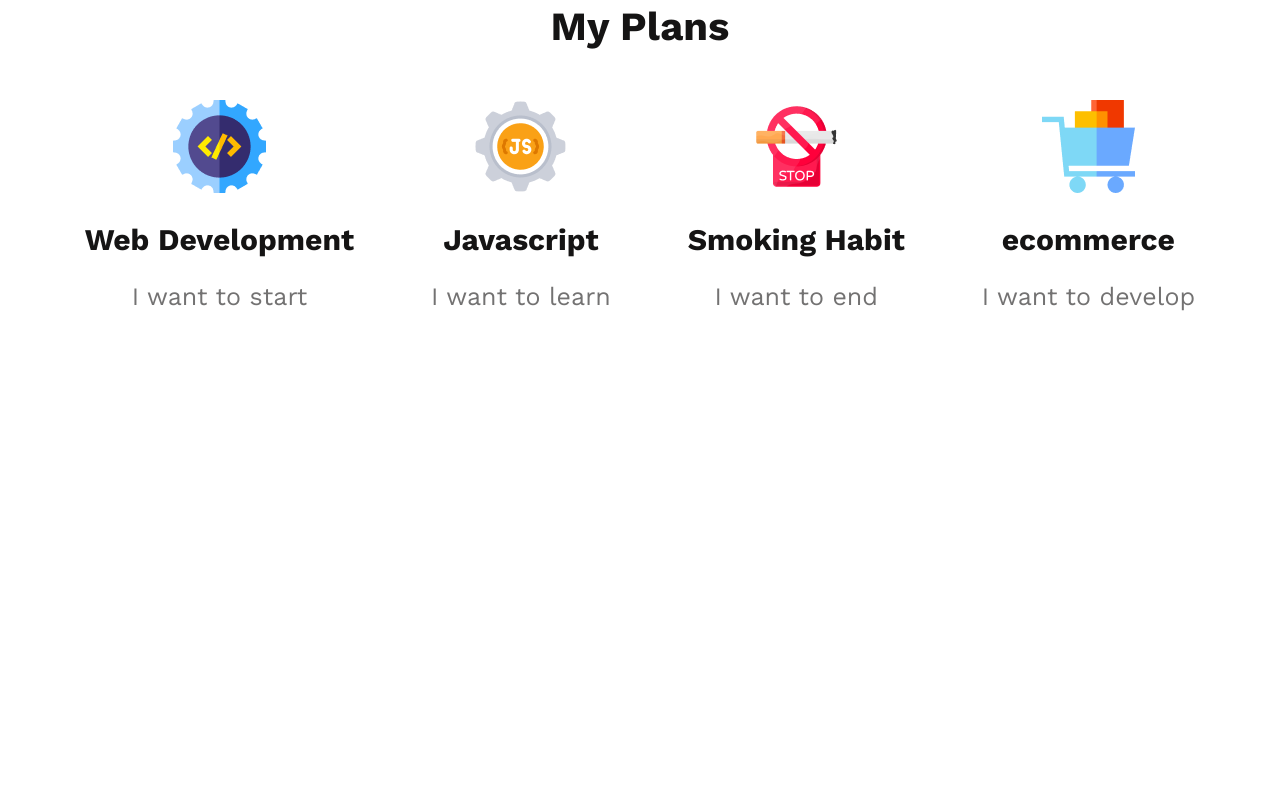
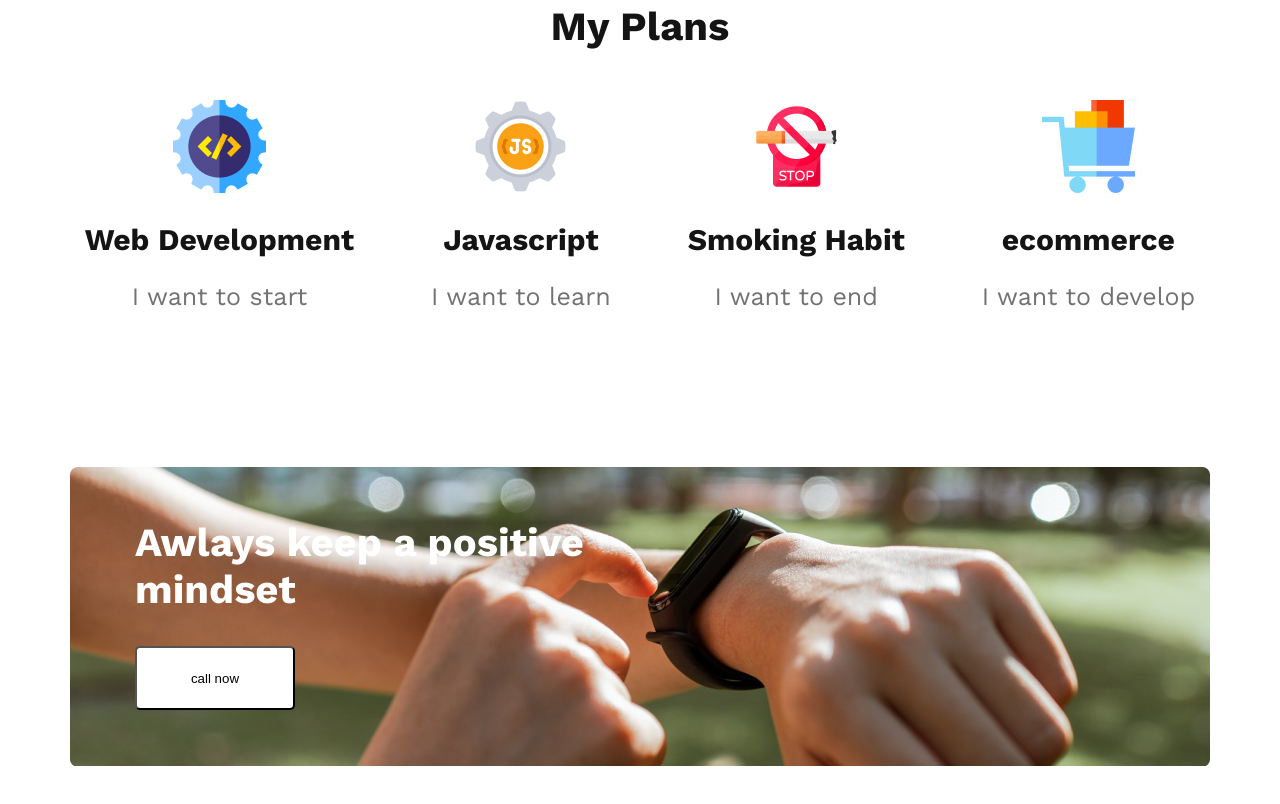
Before and after one commit to rnrabi/new-rear-new-me-main, a plain HTML site: page index.html in a window 1280 px wide. Shown: the part 1713-2517 px from the top of the page. Before the commit the page ends 2179 px from the top, so only its background shows below. Drawn offline with nearby package versions, Linux system fonts and the light colour scheme.

Commit message:
gradiant section all ready okk

```diff
--- a/index.html
+++ b/index.html
@@ -33,7 +33,8 @@
             </div>
             <div class="description">
                 <h2>My failures of previous year</h2>
-                <p>Contrary to popular belief, Lorem Ipsum is not simply random text. It has roots in a piece of classical Latin literature from 45 BC, making it over 2000 years old. Richard McClintock.</p>
+                <p>Contrary to popular belief, Lorem Ipsum is not simply random text. It has roots in a piece of
+                    classical Latin literature from 45 BC, making it over 2000 years old. Richard McClintock.</p>
                 <ul>
                     <li> <i class="fa-solid fa-check"></i> Contrary to popular belief, is not simply.</li>
                     <li> <i class="fa-solid fa-check"></i> Contrary to popular belief.</li>
@@ -68,7 +69,14 @@
                 </div>
             </div>
         </section>
-
+        <section>
+            <div class="watch">
+                <div class="txt">
+                    <h2>Awlays keep a positive mindset</h2>
+                    <button class="btn">call now</button>
+                </div>
+            </div>
+        </section>
     </main>
 
     <footer>
--- a/style.css
+++ b/style.css
@@ -124,3 +124,30 @@
     font-weight: 500;
     line-height: normal;
 }
+
+.watch {
+    background-image: url('images/watch.png');
+    margin: 0 auto;
+    margin-bottom: 130px;
+    width: 1140px;
+    height: 300px;
+    flex-shrink: 0;
+}
+.watch .txt{
+    width: 460px;
+    padding: 20px 0 0 65px;
+}
+
+.watch h2 {
+    color: #FFF;
+    font-family: Work Sans;
+    font-size: 40px;
+    font-weight: 700;
+}
+
+.watch .btn {
+    width: 160px;
+    height: 64px;
+    border-radius: 5px;
+    background: #FFF;
+}
```
